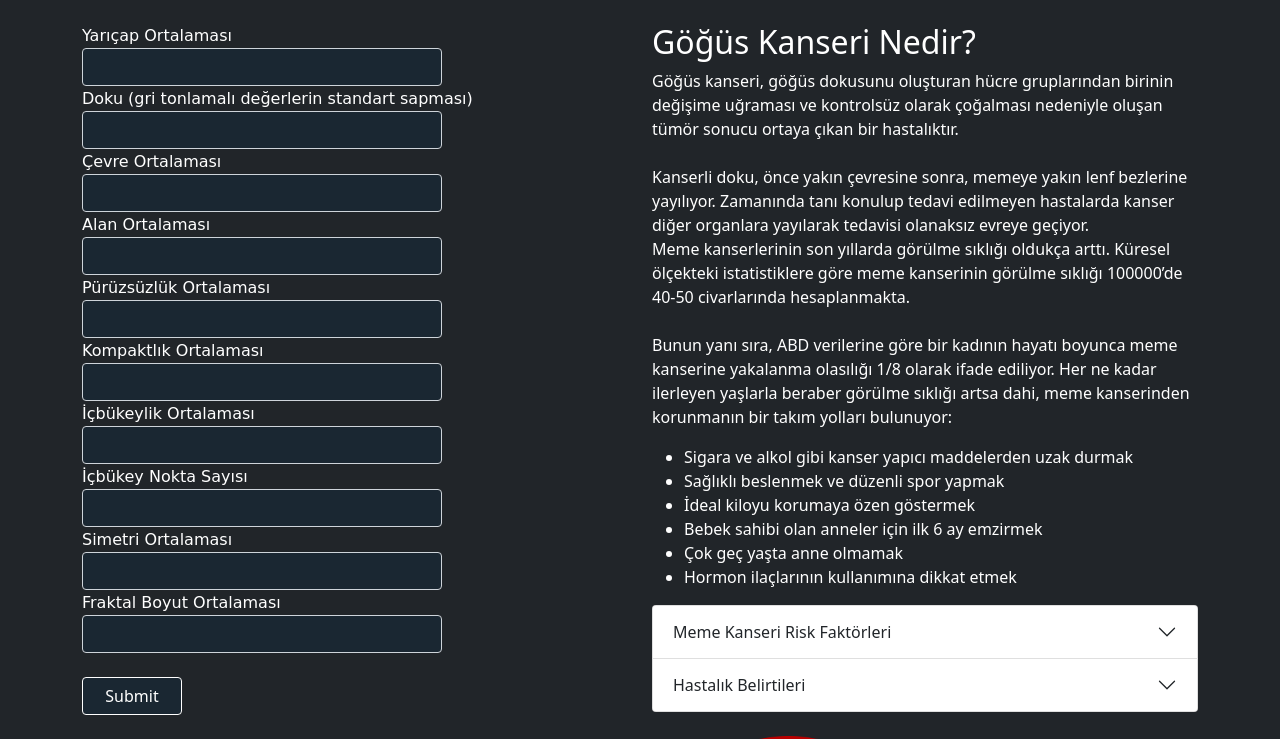
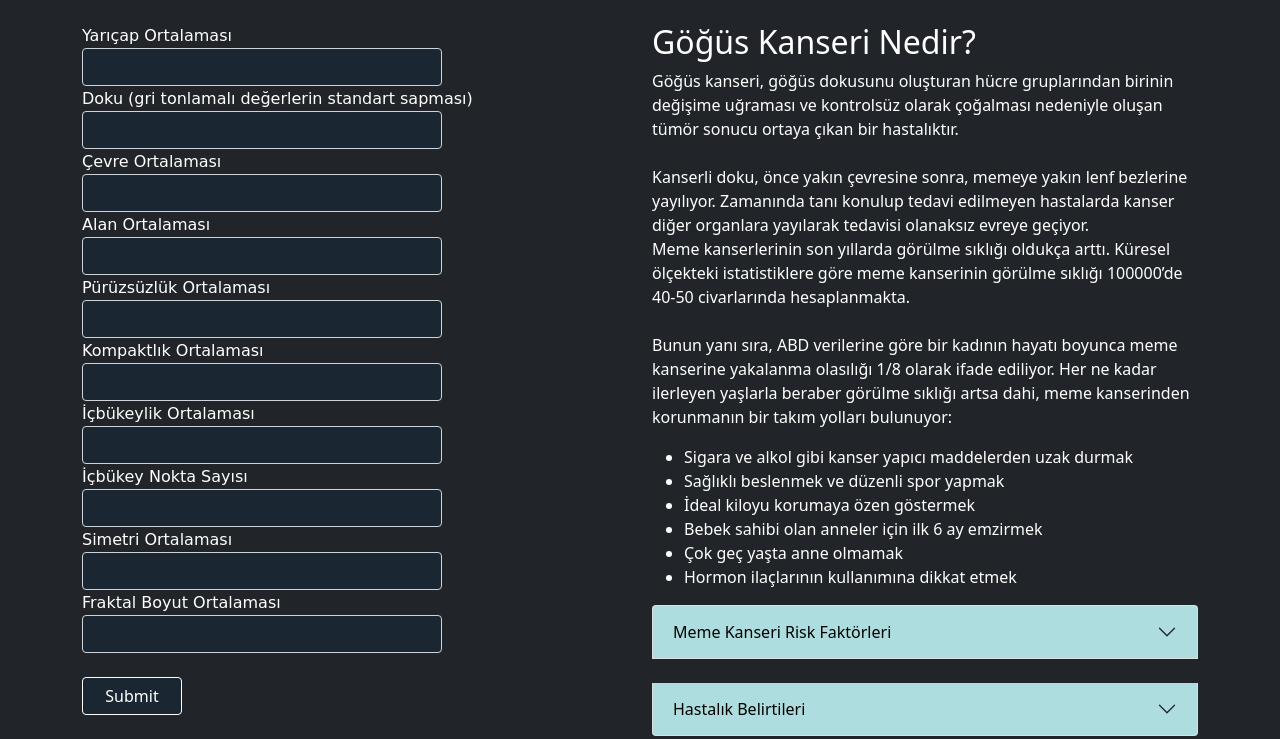
Before and after one commit to berktunc008/health, a Flask app: page /breast in a window 1280 px wide. Shown: the part 57-796 px from the top of the page. Run offline with Flask 2, Linux system fonts and the light colour scheme.

Commit message:
BreastCancer kötü huylu resim eklendi

```diff
--- a/app.py
+++ b/app.py
@@ -117,7 +117,7 @@ def breastcancer():
     filenames=['']
     if predictedx==[1]:
         #result='KÖTÜ HUYLU KANSER HÜCRESİ-KANSER HÜCRESİ SAPTANMIŞTIR'
-        filenames=['sad_doctor.jpg']
+        filenames=['Bild3.png']
     elif predictedx==[0]:
         #result='İYİ HUYLU NODÜL-KANSER HÜCRESİ SAPTANMAMIŞTIR.'
         filenames=['HappyDoctorV2.jpg']
--- a/templates/breastcancer.html
+++ b/templates/breastcancer.html
@@ -6,7 +6,8 @@
     <meta name="viewport" content="width=device-width, initial-scale=1">
 
     <link href="https://cdn.jsdelivr.net/npm/bootstrap@5.1.3/dist/css/bootstrap.min.css" rel="stylesheet" integrity="sha384-1BmE4kWBq78iYhFldvKuhfTAU6auU8tT94WrHftjDbrCEXSU1oBoqyl2QvZ6jIW3" crossorigin="anonymous">
-</head>
+    <title>Sağlıklı Tahmin</title>
+  </head>
 
 <body class="bg-dark text-white">
 
@@ -180,7 +181,7 @@
       <div class="accordion" id="accordionExample">
         <div class="accordion-item">
           <h2 class="accordion-header" id="headingOne">
-            <button class="accordion-button collapsed" type="button" data-bs-toggle="collapse" data-bs-target="#collapseOne" aria-expanded="true" aria-controls="collapseOne">
+            <button style="background-color: rgba(94, 189, 192, 0.507); color: rgb(0, 0, 0);" class="accordion-button collapsed" type="button" data-bs-toggle="collapse" data-bs-target="#collapseOne" aria-expanded="true" aria-controls="collapseOne">
               Meme Kanseri Risk Faktörleri
             </button>
           </h2>
@@ -207,11 +208,12 @@
           </div>
         </div>
 
+        <br>
          <!--açılabilir sekme (2)-->
 
           <div class="accordion-item">
             <h2 class="accordion-header" id="headingTwo">
-              <button class="accordion-button collapsed" type="button" data-bs-toggle="collapse" data-bs-target="#collapseTwo" aria-expanded="false" aria-controls="collapseTwo">
+              <button style="background-color: rgba(94, 189, 192, 0.507); color: rgb(0, 0, 0);" class="accordion-button collapsed" type="button" data-bs-toggle="collapse" data-bs-target="#collapseTwo" aria-expanded="false" aria-controls="collapseTwo">
                 Hastalık Belirtileri
               </button>
             </h2>
```
Also changed, not shown: templates/heartattack.html (+5 -3 lines), static/BreastCancerBadNews.png (added), static/happy_doctor.jpg (deleted).
